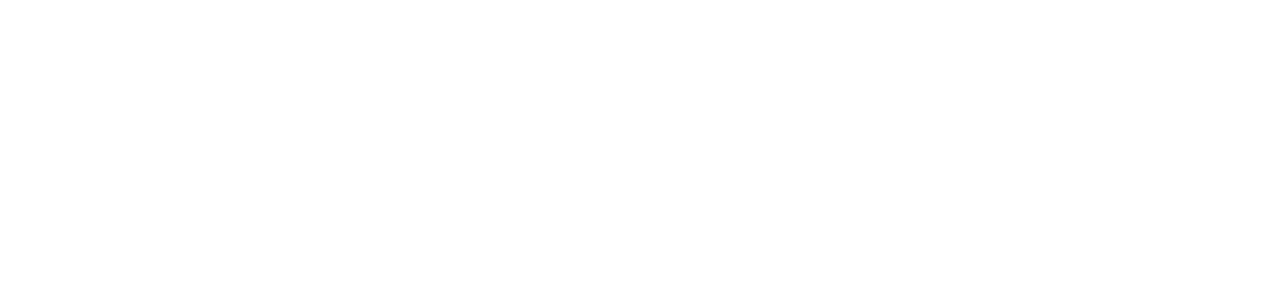
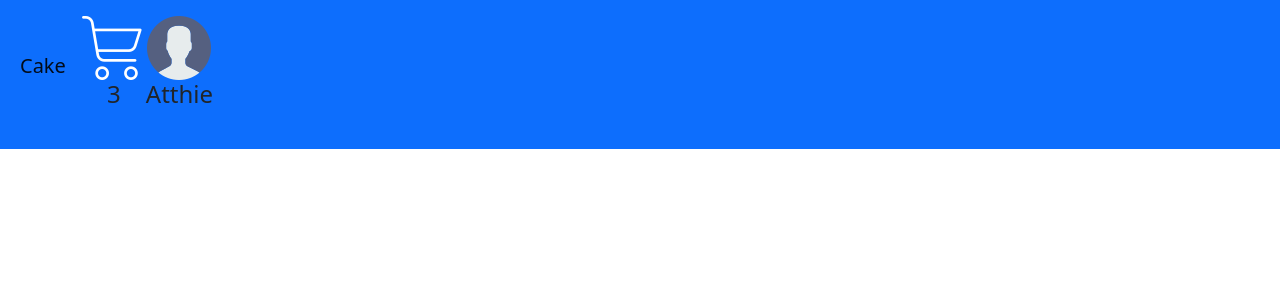
Before and after one commit to Atthie/useContext, a React (Create React App) app: page / in a window 1280 px wide. Shown: the top 300 px of the page. Built offline with nearby package versions, Linux system fonts and the light colour scheme.

Commit message:
Creation du composant Navbar

```diff
--- a/public/index.html
+++ b/public/index.html
@@ -40,4 +40,6 @@
       To create a production bundle, use `npm run build` or `yarn build`.
     -->
   </body>
+  <script src="https://cdn.jsdelivr.net/npm/bootstrap@5.0.0/dist/js/bootstrap.min.js"></script>
+
 </html>
--- a/src/App.js
+++ b/src/App.js
@@ -1,11 +1,12 @@
 import 'bootstrap/dist/css/bootstrap.css';
-
+import Navbar from './Navbar';
 import './App.css';
 
 function App() {
   return (
     <div className="App">
 
+      <Navbar></Navbar>
     </div>
   );
 }
--- /dev/null
+++ b/src/Navbar.js
@@ -0,0 +1,35 @@
+
+function Navbar() {
+
+    return (
+
+        <nav class="navbar navbar-expand-lg bg-primary">
+            <div class="container-fluid d-flex mb-3">
+                <div>
+                    <a class="navbar-brand me-auto p-2" href="#">Cake</a>
+                </div>
+
+                    <button class="navbar-toggler" type="button" data-bs-toggle="collapse" data-bs-target="#navbarNav" aria-controls="navbarNav" aria-expanded="false" aria-label="Toggle navigation">
+                    <span class="navbar-toggler-icon"></span>
+                    </button>
+                    <div class="collapse navbar-collapse p-2" id="navbarNav">
+                        <ul class="navbar-nav ">
+                            <li class="nav-item panier">
+                                <img src= {process.env.PUBLIC_URL + 'panier.png'} />
+                                <h4>3</h4>
+                            </li>
+                            <li class="nav-item">
+                                <img src= {process.env.PUBLIC_URL + 'utilisateur.png'} />
+                                <h4>Atthie</h4>
+                            </li>
+
+                        </ul>
+                    </div>
+
+
+            </div>
+        </nav>
+
+    )
+}
+export default Navbar
```
Also changed, not shown: public/panier.png (added), public/utilisateur.png (added).
